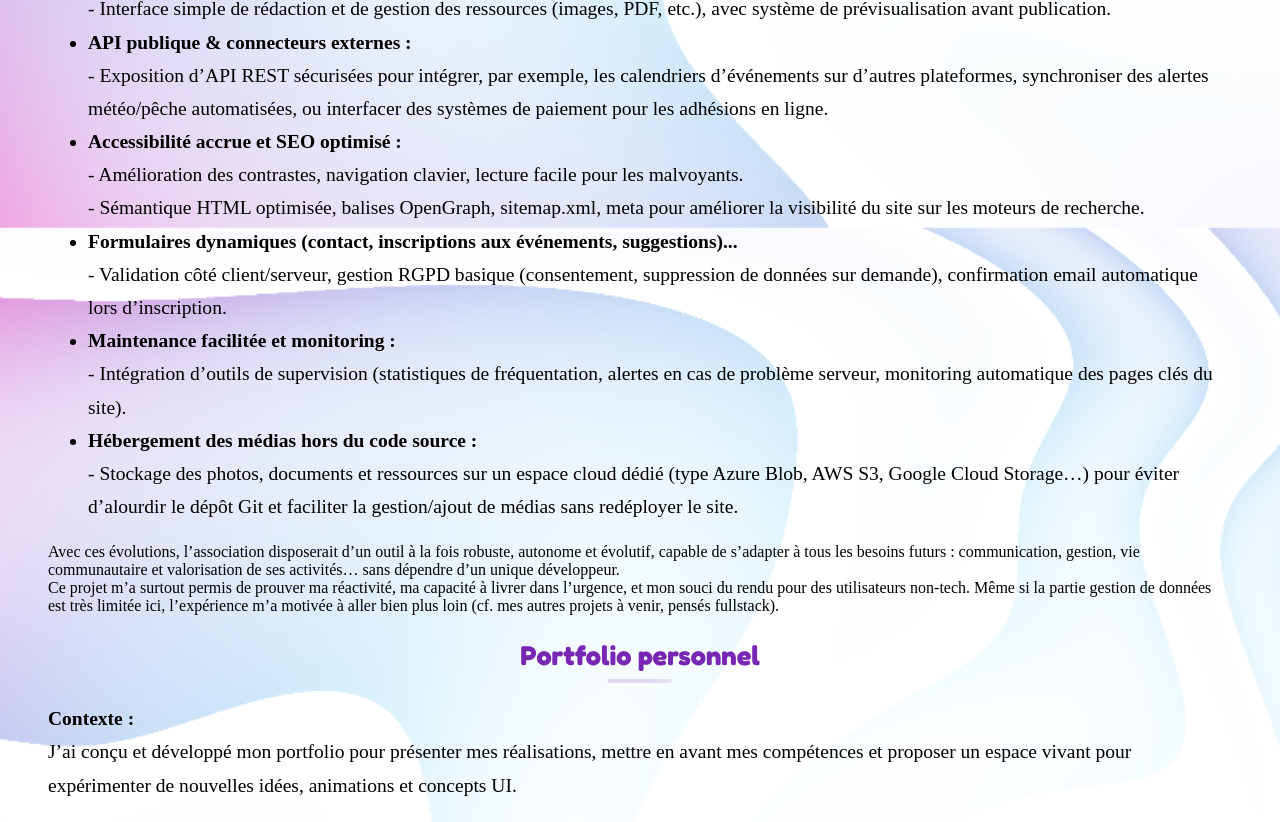
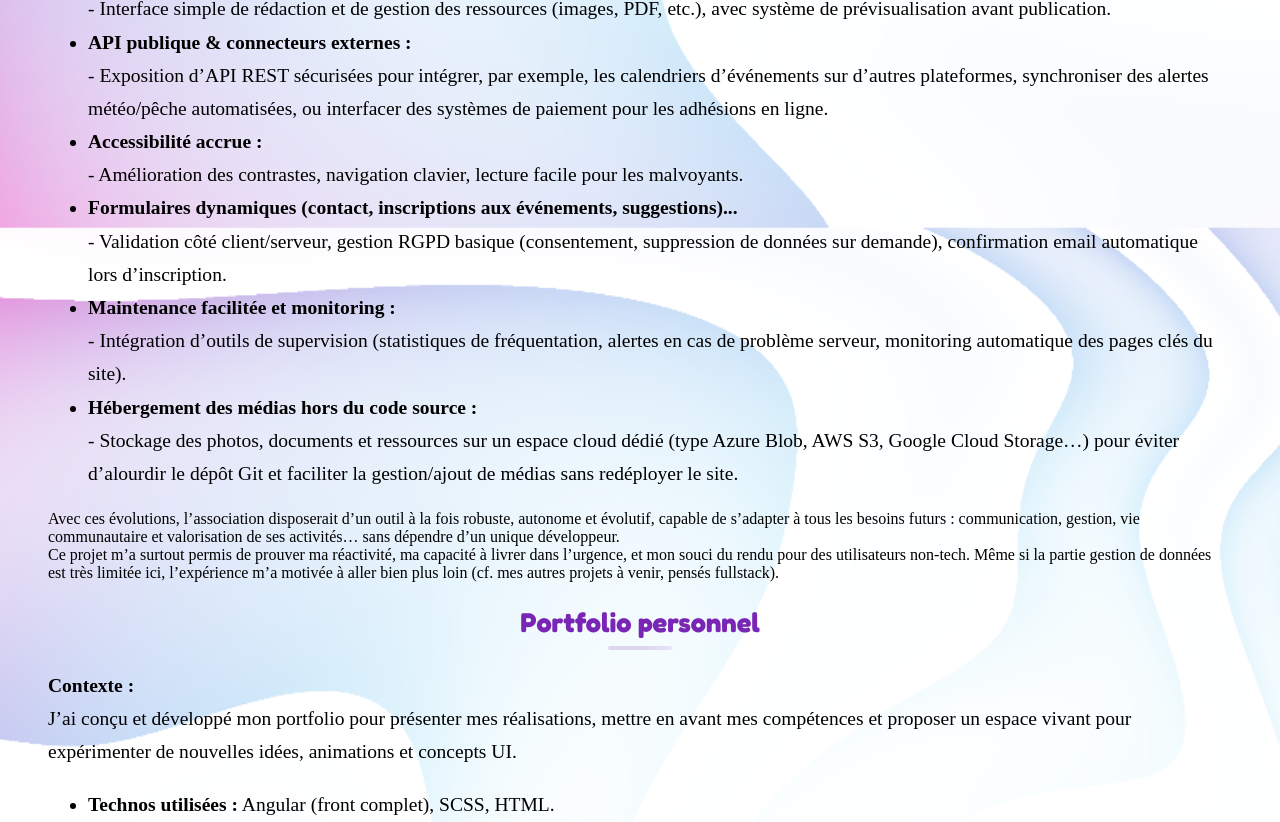
Before and after one commit to VAcheronPradelAlyssa/jarvi, an Angular app: page /projects in a window 1280 px wide. Shown: the part 1580-2402 px from the top of the page. Built offline with nearby package versions, Linux system fonts and the light colour scheme.

Commit message:
mise à jour du contenu des projets pour clarifier les fonctionnalités et améliorer l'accessibilité

```diff
--- a/src/app/components/projects/projects.html
+++ b/src/app/components/projects/projects.html
@@ -36,7 +36,7 @@
           <strong>Refonte complète</strong> sous Angular + TypeScript, HTML et SCSS, pour obtenir un site fiable, clair et facile à maintenir.
         </li>
         <li>
-          <strong>Périmètre fonctionnel volontairement simple&nbsp;:</strong> tout le contenu (pages, infos, agenda,
+          <strong>Périmètre fonctionnel volontairement simple&nbsp;:</strong> tout le contenu (pages, infos, photos,
           documents…) est géré à la main dans le code&nbsp;; il n’y a pas d’administration, de formulaire dynamique ni de
           base de données côté serveur.
         </li>
@@ -89,10 +89,9 @@
       - Exposition d’API REST sécurisées pour intégrer, par exemple, les calendriers d’événements sur d’autres plateformes, synchroniser des alertes météo/pêche automatisées, ou interfacer des systèmes de paiement pour les adhésions en ligne.
     </li>
     <li>
-      <strong>Accessibilité accrue et SEO optimisé&nbsp;:</strong>
+      <strong>Accessibilité accrue&nbsp;:</strong>
       <br>
-      - Amélioration des contrastes, navigation clavier, lecture facile pour les malvoyants.<br>
-      - Sémantique HTML optimisée, balises OpenGraph, sitemap.xml, meta pour améliorer la visibilité du site sur les moteurs de recherche.
+      - Amélioration des contrastes, navigation clavier, lecture facile pour les malvoyants.
     </li>
     <li>
       <strong>Formulaires dynamiques (contact, inscriptions aux événements, suggestions)...</strong>
@@ -191,7 +190,7 @@
           <ul>
             <li>Inscription/connexion sécurisée (JWT)</li>
             <li>Création et gestion d’annonces, mise en vente et achat de pelotes</li>
-            <li>Publication, vente & achat de <strong>patrons numériques PDF</strong> (bibliothèque personnelle et téléchargement)</li>
+            <li>Publication, vente & achat de patrons numériques PDF(bibliothèque personnelle et téléchargement)</li>
             <li>Paiement intégré (Stripe)</li>
             <li>Messagerie interne membres</li>
             <li>Notifications, favoris, historique</li>
@@ -257,7 +256,7 @@
           </ul>
         </li>
         <li>
-          <strong>Maquettage & outils :</strong> Premières maquettes réalisées sur <strong>Visily</strong> (apprentissage prototypage UI/UX)
+          <strong>Maquettage & outils :</strong> Premières maquettes réalisées sur <strong>Visily</strong>
         </li>
       </ul>
       <div class="project-next-note">
```
